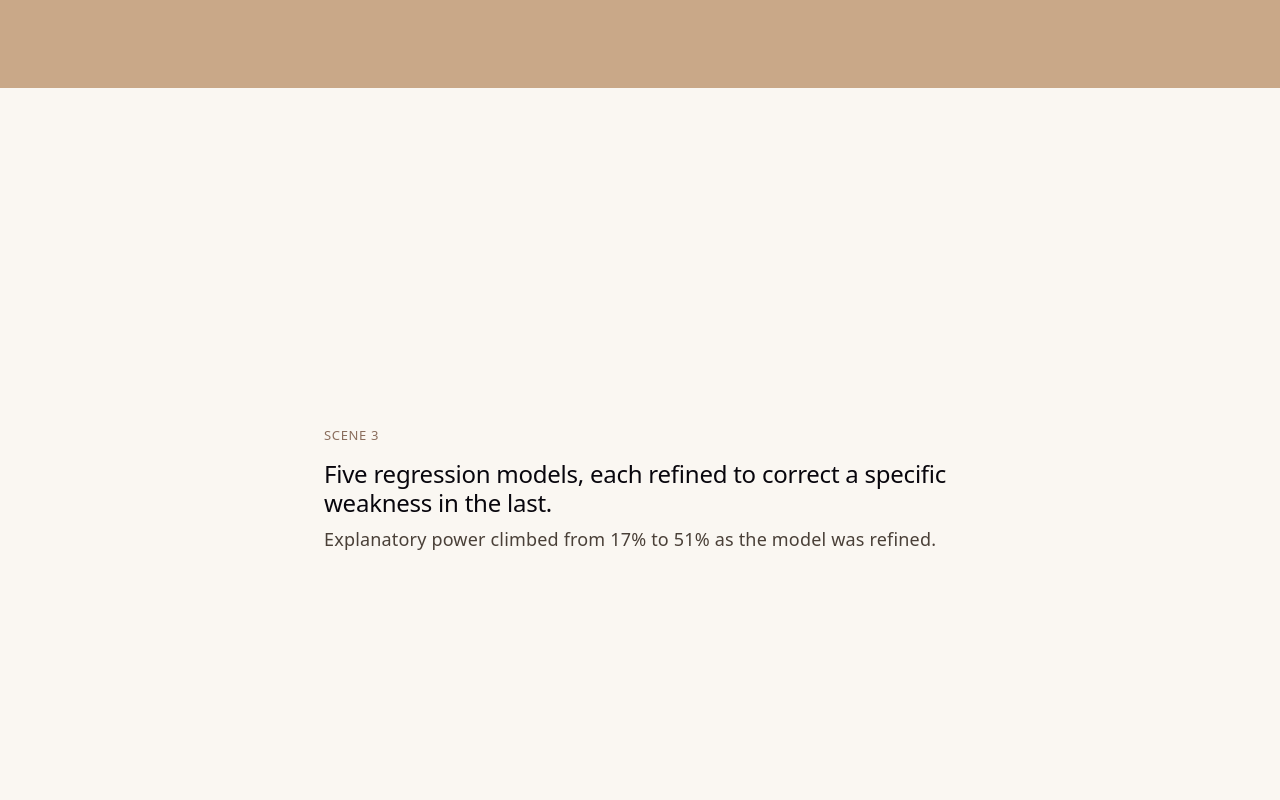
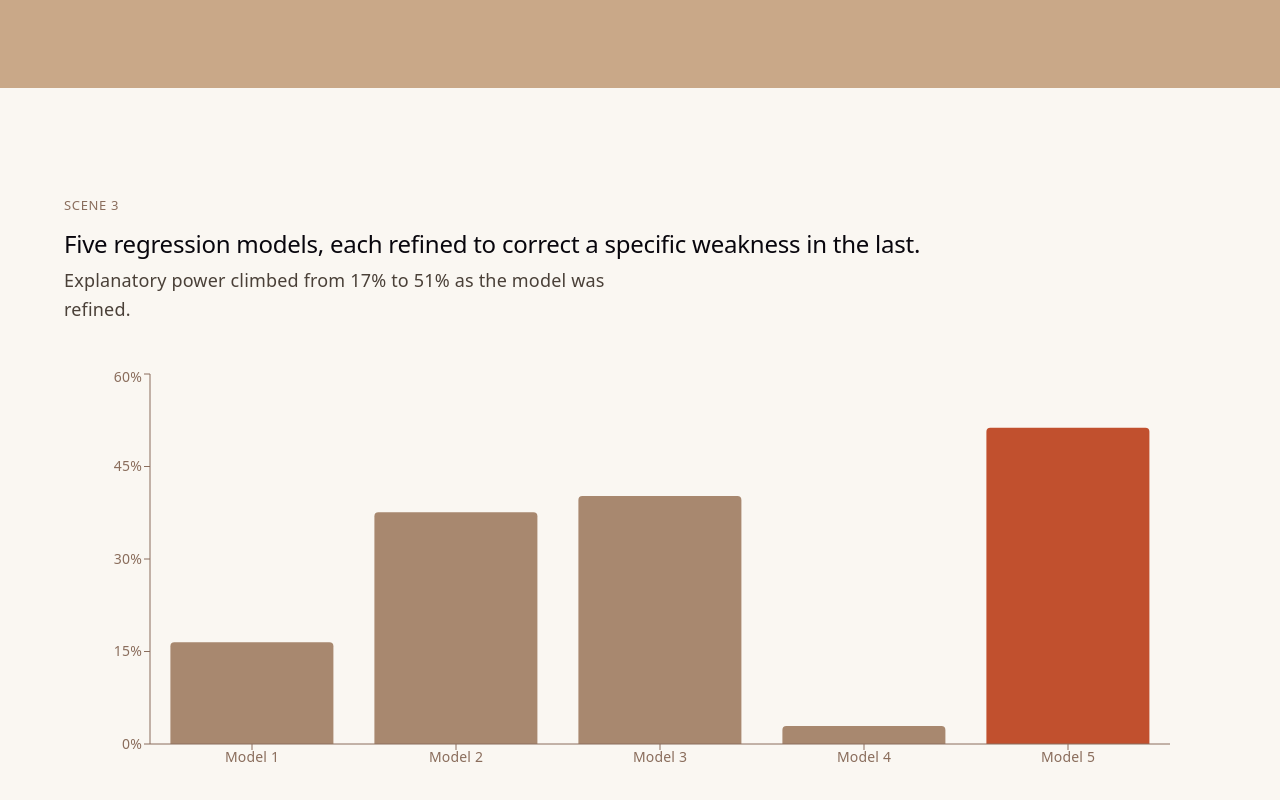
Before and after one commit to DoreenMolly/kenya-coffee-research, a React (Vite) app in the folder website/: page / in a window 1280 px wide. Shown: the part 1992-2792 px from the top of the page. Built offline with nearby package versions, Linux system fonts and the light colour scheme.

Commit message:
Add model progression chart and stat callout for Scene 4

```diff
--- a/website/src/App.css
+++ b/website/src/App.css
@@ -92,3 +92,22 @@ justify-content: center;
 .scene-text {
     max-width: 560px;
 }
+
+.stat-callout {
+    margin-top: 32px;
+    text-align: center;
+}
+
+.stat-value {
+    font-size: 72px;
+    font-weight: 600;
+    color: #c1502e;
+    margin: 0;
+    line-height: 1;
+}
+
+.stat-caption {
+    font-size: 16px;
+    color: #8a6d5c;
+    margin: 12px 0 0;
+}
--- a/website/src/App.tsx
+++ b/website/src/App.tsx
@@ -2,6 +2,8 @@ import Scene from './components/Scene'
 import { scenes } from './data/scenes'
 import YieldClimateChart from './components/YieldClimateChart'
 import './App.css'
+import ModelProgressionChart from './components/ModelProgressionChart'
+import StatCallout from './components/StatCallout'
 
 function App() {
   return (
@@ -18,10 +20,14 @@ function App() {
           label={scene.label}
           title={scene.title}
           tone={index % 2 === 0 ? 'light' : 'dark'}
-          wide={index === 1}
+          wide={index === 1 || index === 2}
           >
-          <p>{scene.body}</p>
+          <p className="scene-text">{scene.body}</p>
           {index === 1 && <YieldClimateChart />}
+          {index === 2 && <ModelProgressionChart/>}
+          {index === 3 && (
+            <StatCallout value="p = 0.001" caption="Yield_Lag1 coefficient, statistically significant" />
+          )}
         </Scene>
       ))}
     </main>
--- /dev/null
+++ b/website/src/components/ModelProgressionChart.tsx
@@ -0,0 +1,31 @@
+import { BarChart, Bar, XAxis, YAxis, Tooltip, ResponsiveContainer, Cell } from 'recharts'
+import rawData from '../data/modelResults.json'
+
+const data = rawData.map((d) => ({
+  ...d,
+  r2Percent: Math.round(d.r2 * 1000) / 10,
+}))
+
+function ModelProgressionChart() {
+  return (
+    <div style={{ width: '100%', maxWidth: 1100, height: 420, margin: '40px auto 0' }}>
+      <ResponsiveContainer>
+        <BarChart data={data} margin={{ top: 10, right: 20, left: 0, bottom: 10 }}>
+          <XAxis dataKey="model" stroke="#8a6d5c" tick={{ fontSize: 14 }} />
+          <YAxis stroke="#8a6d5c" tick={{ fontSize: 14 }} domain={[0, 60]} unit="%" />
+          <Tooltip
+            contentStyle={{ fontSize: 14, borderRadius: 6 }}
+            labelStyle={{ fontWeight: 600 }}
+          />
+          <Bar dataKey="r2Percent" name="R²" unit="%" radius={[4, 4, 0, 0]}>
+            {data.map((entry, i) => (
+              <Cell key={entry.model} fill={i === 4 ? '#c1502e' : '#a8886f'} />
+            ))}
+          </Bar>
+        </BarChart>
+      </ResponsiveContainer>
+    </div>
+  )
+}
+
+export default ModelProgressionChart
--- /dev/null
+++ b/website/src/components/StatCallout.tsx
@@ -0,0 +1,15 @@
+interface StatCalloutProps {
+    value: string
+    caption: string
+}
+
+function StatCallout({ value, caption }: StatCalloutProps) {
+    return (
+        <div className="stat-callout">
+            <p className="stat-value">{value}</p>
+            <p className="stat-caption">{caption}</p>
+        </div>
+    )
+}
+
+export default StatCallout
--- /dev/null
+++ b/website/src/data/modelResults.json
@@ -0,0 +1,7 @@
+[
+    {"model": "Model 1", "description": "Temperature only", "r2": 0.165 },
+    {"model": "Model 2", "description": "Full climate model", "r2": 0.376 },
+    {"model": "Model 3", "description": "Climate + year + HAC-corrected", "r2": 0.402 },
+    {"model": "Model 4", "description": "First-differences", "r2": 0.029 },
+    {"model": "Model 5", "description": "Climate + lagged yield", "r2": 0.513 }
+]
```
